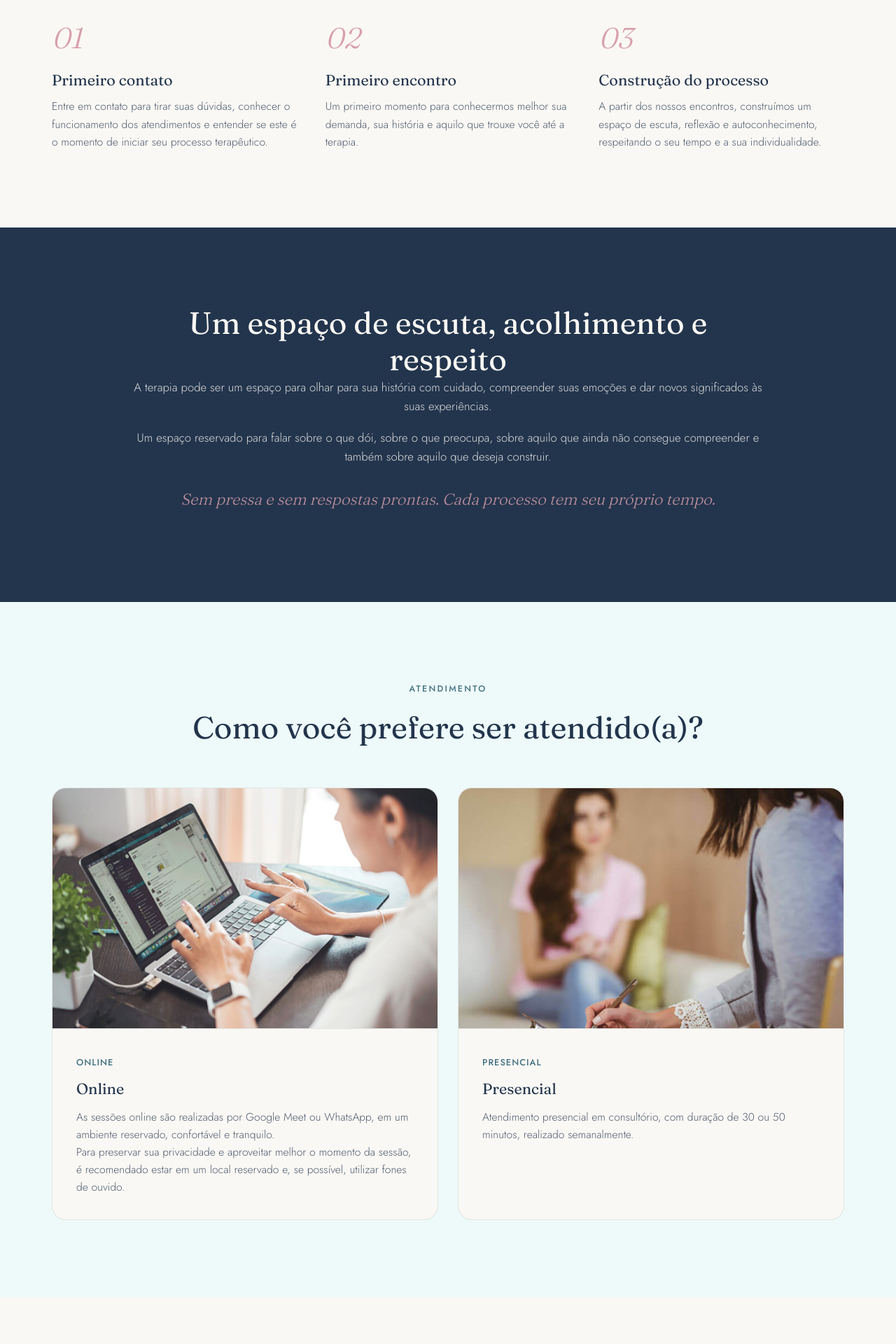
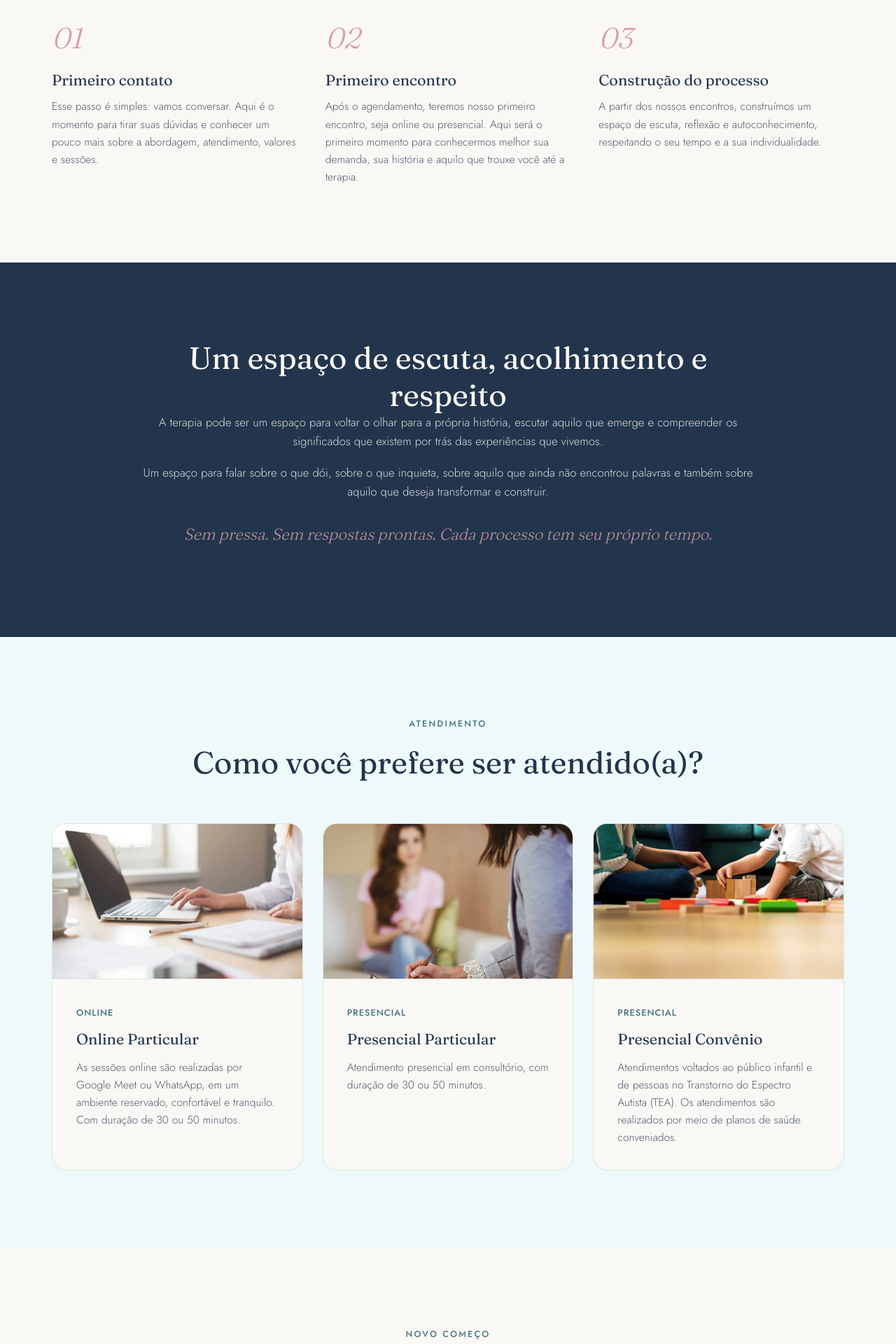
Before and after one commit to walsinaw/danda-sousa-site, a Next.js app: page / in a window 1280 px wide. Shown: the part 4760-6680 px from the top of the page at 70% size. Built offline with nearby package versions, Linux system fonts and the light colour scheme.

Commit message:
alterações de texto, imagens e adição de card

```diff
--- a/components/Attendance.module.css
+++ b/components/Attendance.module.css
@@ -6,7 +6,7 @@
 
 .grid {
   display: grid;
-  grid-template-columns: repeat(2, 1fr);
+  grid-template-columns: repeat(3, 1fr);
   gap: 28px;
 }
 
@@ -50,6 +50,12 @@
   font-size: 0.98rem;
 }
 
+@media (max-width: 960px) {
+  .grid {
+    grid-template-columns: repeat(2, 1fr);
+  }
+}
+
 @media (max-width: 720px) {
   .grid {
     grid-template-columns: 1fr;
--- a/components/Attendance.tsx
+++ b/components/Attendance.tsx
@@ -14,7 +14,7 @@ export default function Attendance() {
           <div className={styles.card}>
             <div className={`${styles.photo} ${styles.image}`}>
               <Image
-                src="/images/online.jpg"
+                src="/images/online.jpeg"
                 alt="Atendimento online"
                 fill
                 style={{ objectFit: "cover" }}
@@ -22,11 +22,9 @@ export default function Attendance() {
             </div>
             <div className={styles.cardBody}>
               <span className={styles.tag}>Online</span>
-              <h3>Online</h3>
+              <h3>Online Particular</h3>
               <p>
-                As sessões online são realizadas por Google Meet ou WhatsApp, em um ambiente reservado, confortável e tranquilo.
-                <br/>
-                Para preservar sua privacidade e aproveitar melhor o momento da sessão, é recomendado estar em um local reservado e, se possível, utilizar fones de ouvido.<br/>
+                As sessões online são realizadas por Google Meet ou WhatsApp, em um ambiente reservado, confortável e tranquilo. Com duração de 30 ou 50 minutos.
               </p>
             </div>
           </div>
@@ -42,9 +40,29 @@ export default function Attendance() {
             </div>
             <div className={styles.cardBody}>
               <span className={styles.tag}>Presencial</span>
-              <h3>Presencial</h3>
+              <h3>Presencial Particular</h3>
               <p>
-                Atendimento presencial em consultório, com duração de 30 ou 50 minutos, realizado semanalmente.
+                Atendimento presencial em consultório, com duração de 30 ou 50 minutos.
+              </p>
+            </div>
+          </div>
+
+          <div className={styles.card}>
+            <div className={`${styles.photo} ${styles.image}`}>
+              <Image
+                src="/images/infantil.png"
+                alt="Atendimento presencial infantil e TEA"
+                fill
+                style={{ objectFit: "cover" }}
+              />
+            </div>
+            <div className={styles.cardBody}>
+              <span className={styles.tag}>Presencial</span>
+              <h3>Presencial Convênio</h3>
+              <p>
+                Atendimentos voltados ao público infantil e de
+                pessoas no Transtorno do Espectro Autista (TEA). Os
+                atendimentos são realizados por meio de planos de saúde conveniados.
               </p>
             </div>
           </div>
--- a/components/Contact.tsx
+++ b/components/Contact.tsx
@@ -8,10 +8,9 @@ export default function Contact() {
           <span className="eyebrow">Contato</span>
           <h2>Vamos conversar?</h2>
           <p>
-            Se você ainda tem dúvidas sobre a terapia ou gostaria de entender
-            como funciona o atendimento, entre em contato.
+            Se você ainda tem dúvidas sobre a terapia ou gostaria de entender como funciona o atendimento, entre em contato.
             <br />
-            Será um prazer conversar com você!
+            Estou à disposição para dúvidas e agendamentos!
           </p>
         </div>
 
--- a/components/FinalCta.tsx
+++ b/components/FinalCta.tsx
@@ -10,7 +10,7 @@ export default function FinalCta() {
           Você não precisa ter todas as respostas para começar.
 
           <br/>
-          Se existe algo que você deseja compreender melhor, se há experiências que continuam fazendo parte da sua história ou simplesmente sente vontade de se conhecer mais profundamente, a terapia pode ser um espaço para esse processo.
+          A terapia pode ser um espaço para olhar para tudo isso com mais profundidade, escutar o que emerge e compreender seu auto conhecimento.
         </p>
         <p style={{ fontWeight: 500, opacity: 1, marginBottom: 30 }}>
           Será um prazer caminhar com você.
--- a/components/Process.tsx
+++ b/components/Process.tsx
@@ -4,12 +4,12 @@ const steps = [
   {
     number: "01",
     title: "Primeiro contato",
-    text: "Entre em contato para tirar suas dúvidas, conhecer o funcionamento dos atendimentos e entender se este é o momento de iniciar seu processo terapêutico.",
+    text: "Esse passo é simples: vamos conversar. Aqui é o momento para tirar suas dúvidas e conhecer um pouco mais sobre a abordagem, atendimento, valores e sessões. ",
   },
   {
     number: "02",
     title: "Primeiro encontro",
-    text: "Um primeiro momento para conhecermos melhor sua demanda, sua história e aquilo que trouxe você até a terapia.",
+    text: "Após o agendamento, teremos nosso primeiro encontro, seja online ou presencial. Aqui será o primeiro momento para conhecermos melhor sua demanda, sua história e aquilo que trouxe você até a terapia.",
   },
   {
     number: "03",
--- a/components/Quote.tsx
+++ b/components/Quote.tsx
@@ -6,15 +6,13 @@ export default function Quote() {
       <div className={`container ${styles.wrap}`}>
         <h2>Um espaço de escuta, acolhimento e respeito</h2>
         <p>
-          A terapia pode ser um espaço para olhar para sua história com cuidado, compreender suas emoções e dar novos significados às suas experiências.
+          A terapia pode ser um espaço para voltar o olhar para a própria história, escutar aquilo que emerge e compreender os significados que existem por trás das experiências que vivemos.
         </p>
         <p>
-          Um espaço reservado para falar sobre o que dói, sobre o que
-          preocupa, sobre aquilo que ainda não consegue compreender e também
-          sobre aquilo que deseja construir.
+          Um espaço para falar sobre o que dói, sobre o que inquieta, sobre aquilo que ainda não encontrou palavras e também sobre aquilo que deseja transformar e construir.
         </p>
         <p className={styles.closing}>
-          Sem pressa e sem respostas prontas. Cada processo tem seu próprio tempo.
+          Sem pressa. Sem respostas prontas. Cada processo tem seu próprio tempo.
         </p>
       </div>
     </section>
```
Also changed, not shown: public/images/infantil.png (added), public/images/online.jpeg (added).
